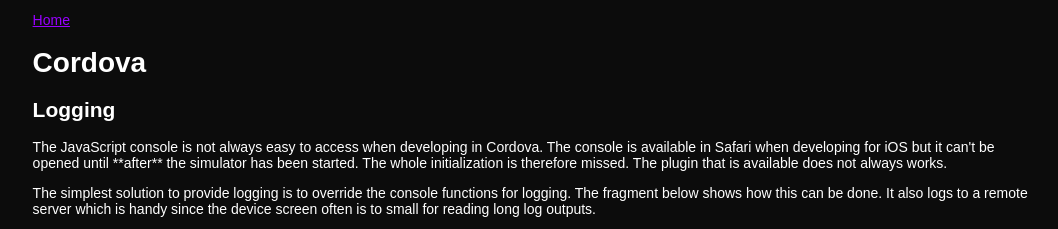
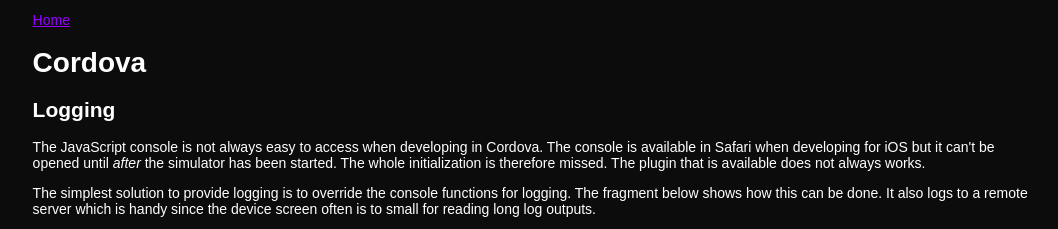
Before and after one commit to fragmentsjs/fragmentsjs.github.io, a plain HTML site: page cordova.html in a window 1280 px wide. Shown: the top 229 px of the page, without its empty margins (105-1163 px from the left). Drawn offline with Linux system fonts and the light colour scheme.

Commit message:
Added cordova section

```diff
--- a/cordova.html
+++ b/cordova.html
@@ -18,7 +18,7 @@
     <h2>Logging</h2>
 
     <p>The JavaScript console is not always easy to access when developing in Cordova. The console
-      is available in Safari when developing for iOS but it can't be opened until **after** the simulator
+      is available in Safari when developing for iOS but it can't be opened until <i>after</i> the simulator
       has been started. The whole initialization is therefore missed. The plugin that is available does not
       always works.
     </p>
```
